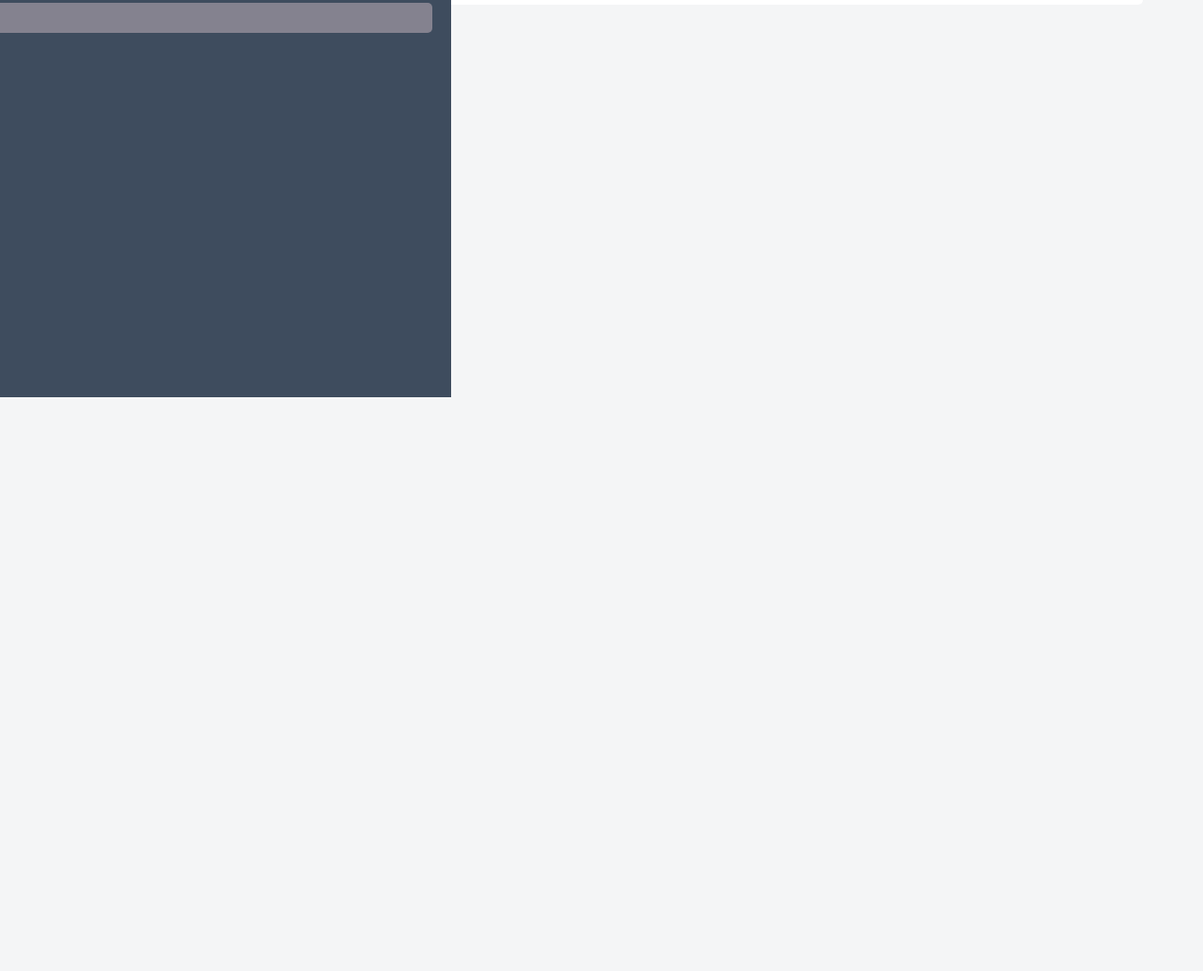
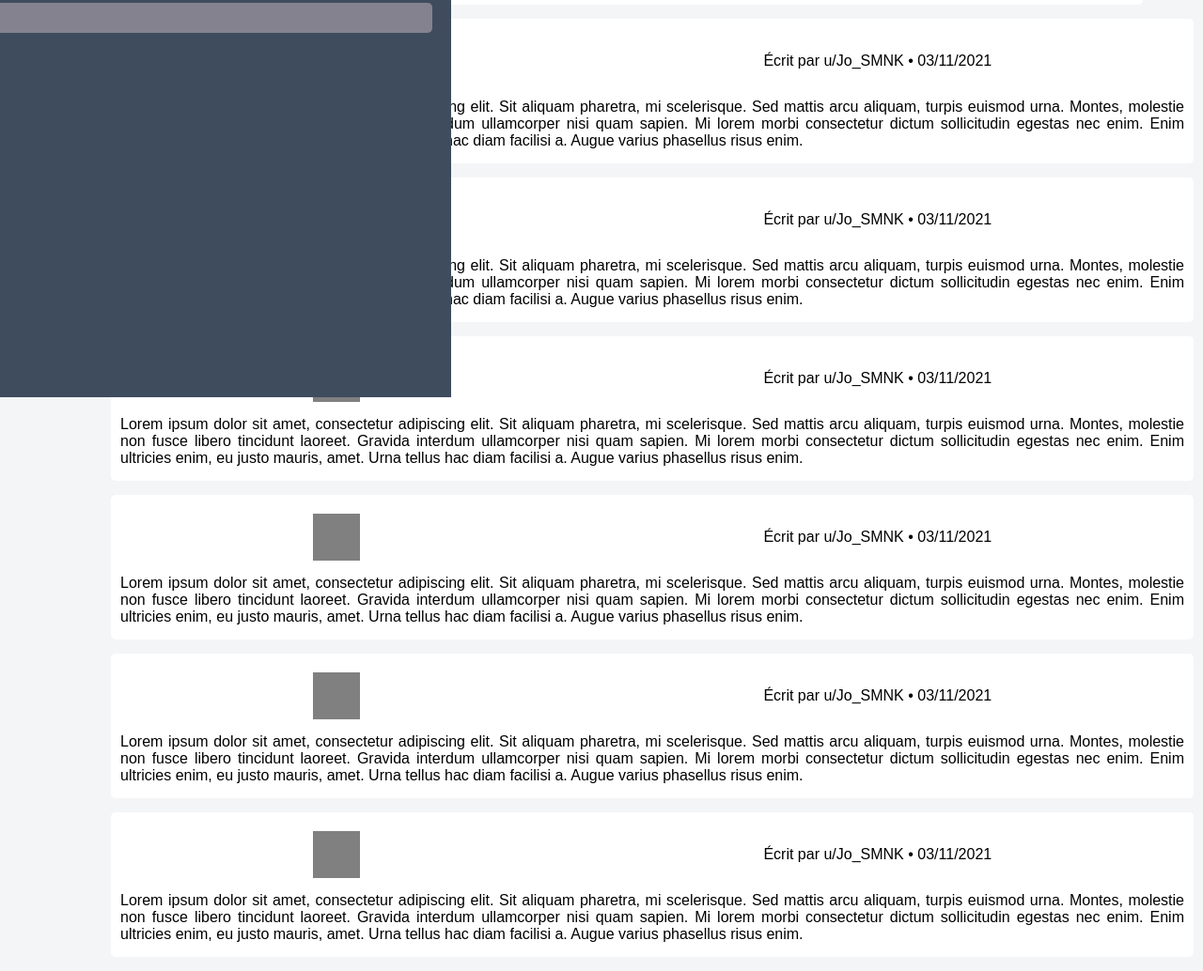
Before and after one commit to floriansimunek/Openclasrooms-Projet7-Groupomania-Front_old, a plain HTML site: page pages/thread-in-sub.html in a window 1280 px wide. Shown: the part 377-1411 px from the top of the page at 94% size. Before the commit the page ends 800 px from the top, so only its background shows below. Drawn offline with Linux system fonts and the light colour scheme.

Commit message:
Added post comments

```diff
--- a/pages/thread-in-sub.html
+++ b/pages/thread-in-sub.html
@@ -49,6 +49,50 @@
                 <div class="dislike-btn button">Dislike</div>
             </div>
         </div>
+        <div id="comments">
+            <div class="post-comment">
+                <div class="comment-infos">
+                    <div class="profile-picture"></div>
+                    <p>Écrit par u/Jo_SMNK • 03/11/2021</p>
+                </div>
+                <p class="comment-text">Lorem ipsum dolor sit amet, consectetur adipiscing elit. Sit aliquam pharetra, mi scelerisque. Sed mattis arcu aliquam, turpis euismod urna. Montes, molestie non fusce libero tincidunt laoreet. Gravida interdum ullamcorper nisi quam sapien. Mi lorem morbi consectetur dictum sollicitudin egestas nec enim. Enim ultricies enim, eu justo mauris, amet. Urna tellus hac diam facilisi a. Augue varius phasellus risus enim.</p>
+            </div>
+            <div class="post-comment">
+                <div class="comment-infos">
+                    <div class="profile-picture"></div>
+                    <p>Écrit par u/Jo_SMNK • 03/11/2021</p>
+                </div>
+                <p class="comment-text">Lorem ipsum dolor sit amet, consectetur adipiscing elit. Sit aliquam pharetra, mi scelerisque. Sed mattis arcu aliquam, turpis euismod urna. Montes, molestie non fusce libero tincidunt laoreet. Gravida interdum ullamcorper nisi quam sapien. Mi lorem morbi consectetur dictum sollicitudin egestas nec enim. Enim ultricies enim, eu justo mauris, amet. Urna tellus hac diam facilisi a. Augue varius phasellus risus enim.</p>
+            </div>
+            <div class="post-comment">
+                <div class="comment-infos">
+                    <div class="profile-picture"></div>
+                    <p>Écrit par u/Jo_SMNK • 03/11/2021</p>
+                </div>
+                <p class="comment-text">Lorem ipsum dolor sit amet, consectetur adipiscing elit. Sit aliquam pharetra, mi scelerisque. Sed mattis arcu aliquam, turpis euismod urna. Montes, molestie non fusce libero tincidunt laoreet. Gravida interdum ullamcorper nisi quam sapien. Mi lorem morbi consectetur dictum sollicitudin egestas nec enim. Enim ultricies enim, eu justo mauris, amet. Urna tellus hac diam facilisi a. Augue varius phasellus risus enim.</p>
+            </div>
+            <div class="post-comment">
+                <div class="comment-infos">
+                    <div class="profile-picture"></div>
+                    <p>Écrit par u/Jo_SMNK • 03/11/2021</p>
+                </div>
+                <p class="comment-text">Lorem ipsum dolor sit amet, consectetur adipiscing elit. Sit aliquam pharetra, mi scelerisque. Sed mattis arcu aliquam, turpis euismod urna. Montes, molestie non fusce libero tincidunt laoreet. Gravida interdum ullamcorper nisi quam sapien. Mi lorem morbi consectetur dictum sollicitudin egestas nec enim. Enim ultricies enim, eu justo mauris, amet. Urna tellus hac diam facilisi a. Augue varius phasellus risus enim.</p>
+            </div>
+            <div class="post-comment">
+                <div class="comment-infos">
+                    <div class="profile-picture"></div>
+                    <p>Écrit par u/Jo_SMNK • 03/11/2021</p>
+                </div>
+                <p class="comment-text">Lorem ipsum dolor sit amet, consectetur adipiscing elit. Sit aliquam pharetra, mi scelerisque. Sed mattis arcu aliquam, turpis euismod urna. Montes, molestie non fusce libero tincidunt laoreet. Gravida interdum ullamcorper nisi quam sapien. Mi lorem morbi consectetur dictum sollicitudin egestas nec enim. Enim ultricies enim, eu justo mauris, amet. Urna tellus hac diam facilisi a. Augue varius phasellus risus enim.</p>
+            </div>
+            <div class="post-comment">
+                <div class="comment-infos">
+                    <div class="profile-picture"></div>
+                    <p>Écrit par u/Jo_SMNK • 03/11/2021</p>
+                </div>
+                <p class="comment-text">Lorem ipsum dolor sit amet, consectetur adipiscing elit. Sit aliquam pharetra, mi scelerisque. Sed mattis arcu aliquam, turpis euismod urna. Montes, molestie non fusce libero tincidunt laoreet. Gravida interdum ullamcorper nisi quam sapien. Mi lorem morbi consectetur dictum sollicitudin egestas nec enim. Enim ultricies enim, eu justo mauris, amet. Urna tellus hac diam facilisi a. Augue varius phasellus risus enim.</p>
+            </div>
+        </div>
     </div>
 </body>
 </html>
--- a/styles.scss
+++ b/styles.scss
@@ -122,6 +122,37 @@ header{
                 width: 70px;
                 text-align: center;
             }
+        }
+    }
+}
+
+/* Comments */
+#comments{
+    .post-comment{
+        width: 90%;
+        margin: 15px auto;
+        margin-right: 10px;
+        border-radius: 5px;
+        background: #FFF;
+        padding: 5px 0;
+
+        .comment-infos{
+            display: flex;
+            margin: 15px auto;
+            justify-content: space-around;
+            align-items: center;
+
+            .profile-picture{
+                width: 50px;
+                height: 50px;
+                background: gray;
+            }
+
+        }
+
+        .comment-text{
+            margin: 10px;
+            text-align: justify;
         }
     }
 }
```
Also changed, not shown: css/styles.css, 1 other file.
